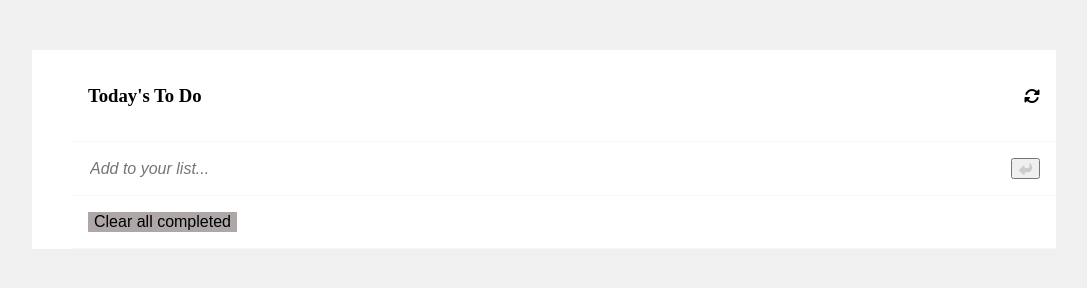
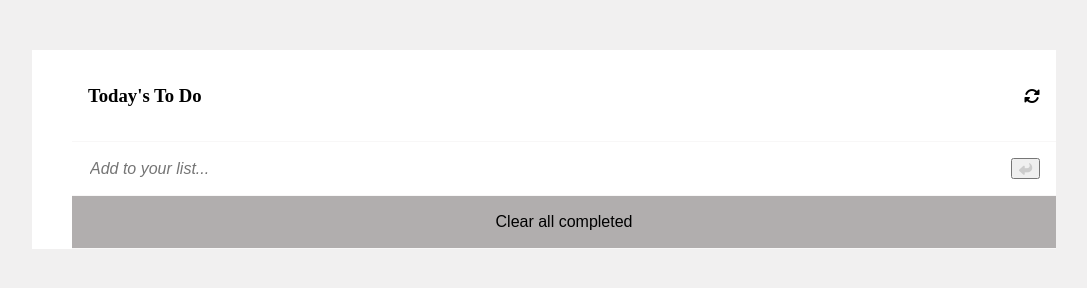
Before and after one commit to ernestkorir/ToDo-List, a website built with webpack: page src/index.html in a window 1280 px wide. Shown: the whole page, without its empty margins (18-1105 px from the left). Built offline with nearby package versions, Linux system fonts and the light colour scheme.

Commit message:
add style on clear all btn

```diff
--- a/src/index.css
+++ b/src/index.css
@@ -70,14 +70,15 @@ main {
   font-style: italic;
 }
 
-.clear-completed {
-  background-color: rgb(207, 199, 199);
+#clear-completed {
+  display: flex;
+  background-color: rgb(177, 174, 174);
   justify-content: center;
 }
 
 #clear {
   border: 1px hidden;
-  background-color: rgb(173, 167, 167);
+  background-color: rgb(177, 174, 174);
   text-align: center;
   font-size: 1rem;
 }
```
